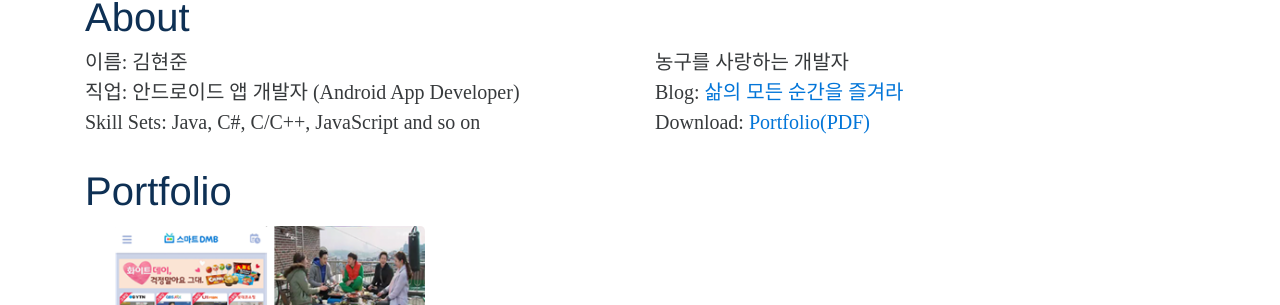
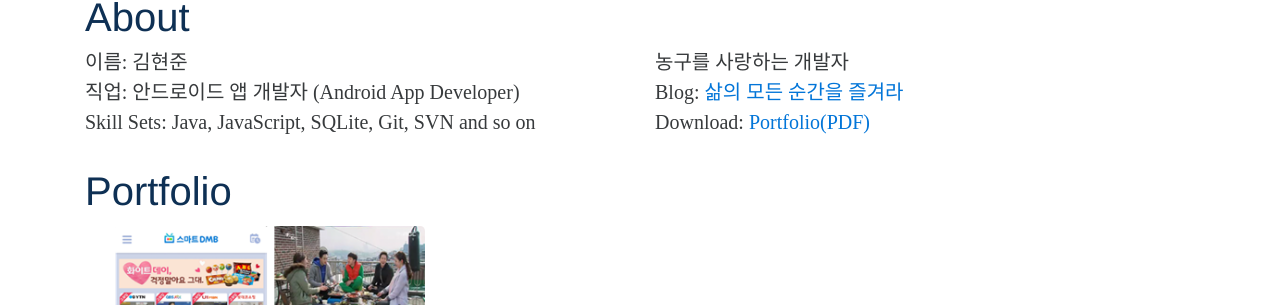
Before and after one commit to khj0704/khj0704.github.io, a Jekyll site: the page built from index.html, in a window 1280 px wide and 900 px high, scrolled down 458 px. Shown: the part 149-454 px from the top of the window. Built offline with Jekyll 4.4.1, drawn with Linux system fonts in a browser that asks for light colours; nearby versions of some CDN libraries; some web fonts are replaced.

Commit message:
modified!

```diff
--- a/_includes/about.html
+++ b/_includes/about.html
@@ -14,7 +14,7 @@
 				</span>
 				<br>
 				<span style="font-family: 'Nanum Gothic', serif; font-size: 20px;">
-					Skill Sets: Java, C#, C/C++, JavaScript and so on
+					Skill Sets: Java, JavaScript, SQLite, Git, SVN and so on
 				</span>
             </p>
         </div>
```
